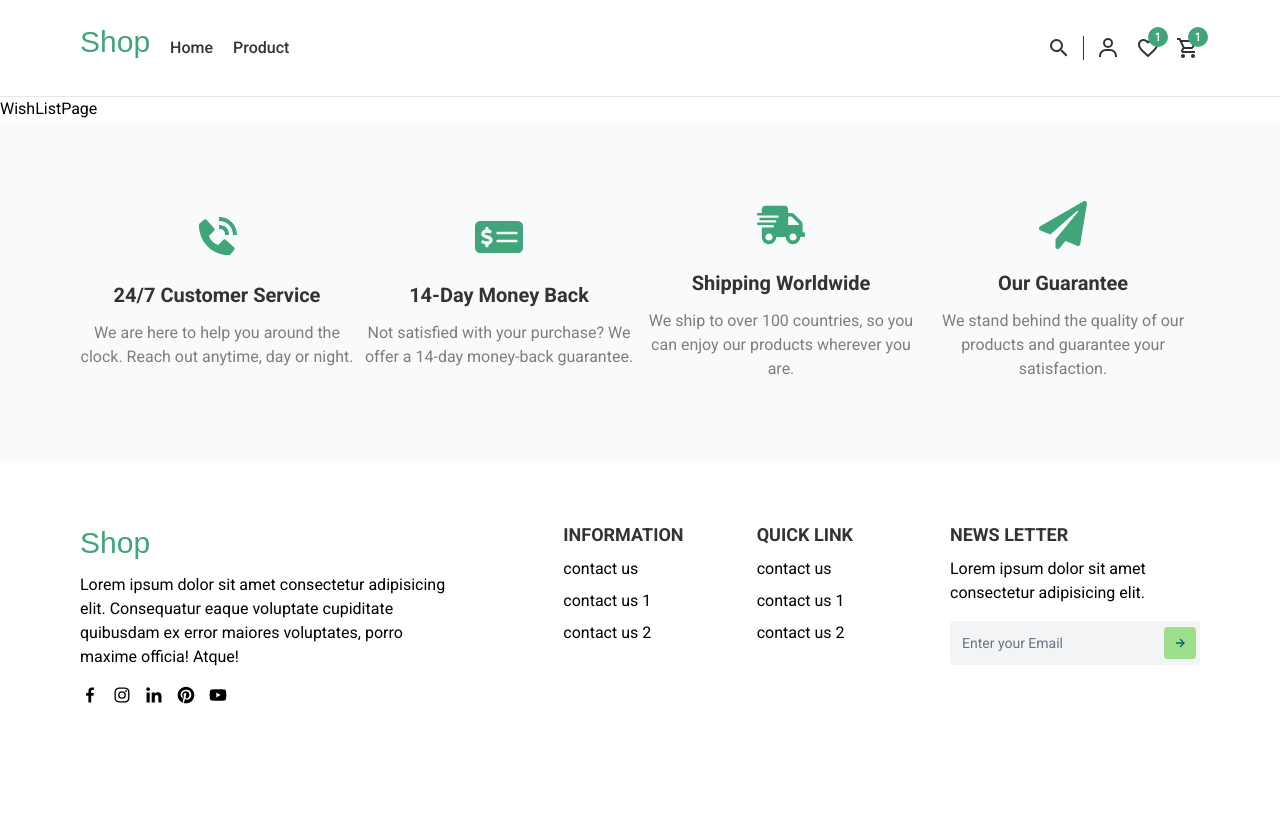
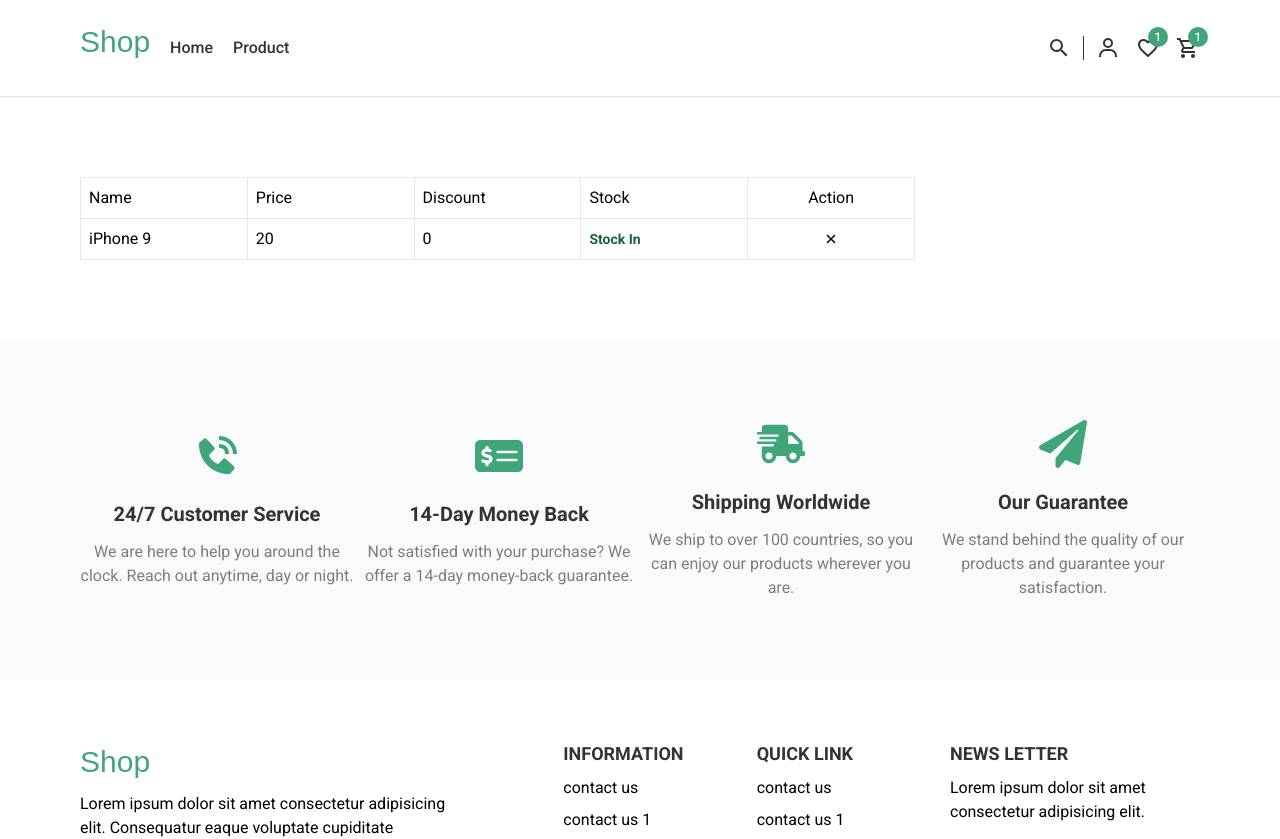
Before and after one commit to sahosmia/shop, a React (Vite) app: page /wish-lists in a window 1280 px wide. Shown: the top 839 px of the page. Before the commit the page ends 800 px from the top, so only its background shows below. Built offline with nearby package versions, Linux system fonts and the light colour scheme; a web font is replaced by a local one.

Commit message:
wishlist page functionality done, due design

```diff
--- /dev/null
+++ b/src/components/WishLists/WishListItem.tsx
@@ -0,0 +1,45 @@
+import { IoClose } from "react-icons/io5";
+import { Link } from "react-router-dom";
+import { useDispatch } from "react-redux";
+import { ProductType, WishListItemPropsType } from "../../types";
+import { DELETE_Wish } from "../../features/wish-lists/wishListsSlice";
+import { toast } from "react-toastify";
+import { productsData } from "../../data/dummy";
+
+const WishListItem = ({ wishListItem }: WishListItemPropsType) => {
+  const dispatch = useDispatch();
+
+  const product: ProductType | undefined = productsData.find(
+    (item) => item.id === wishListItem.productId
+  );
+  // Function to handle delete
+  const onDelete = () => {
+    dispatch(DELETE_Wish({ productId: wishListItem.productId }));
+    toast.success(`Deleted ${wishListItem.productId}`);
+  };
+
+  return (
+    <div className="flex divide-x">
+      <div className="flex-1 p-2">
+        <Link to={`/products/${product?.id}`}>{product?.title}</Link>
+      </div>
+      <div className="flex-1 p-2">{product?.price}</div>
+
+      <div className="flex-1 p-2">{product?.discountPercentage}</div>
+      <div className="flex-1 p-2">
+        {product && product.stock === 0 ? (
+          <span className="text-sm text-red-800 font-semibold">Stock Out</span>
+        ) : (
+          <span className="text-sm text-green-800 font-semibold">Stock In</span>
+        )}
+      </div>
+      <div className="flex-1 p-2 flex justify-center">
+        <button onClick={onDelete} className="border-none">
+          <IoClose />
+        </button>
+      </div>
+    </div>
+  );
+};
+
+export default WishListItem;
--- a/src/pages/WishListPage.tsx
+++ b/src/pages/WishListPage.tsx
@@ -1,8 +1,61 @@
+import { Helmet } from "react-helmet";
+import { Link } from "react-router-dom";
+import { useSelector } from "react-redux";
+import { WishListItemReduxType } from "../types";
+import WishListItem from "../components/WishLists/WishListItem";
+
 
 const WishListPage = () => {
+  const wishLists = useSelector(
+    (state: { wishLists: WishListItemReduxType[] }) => state.wishLists
+  );
   return (
-    <div>WishListPage</div>
-  )
+    <>
+      <Helmet>
+        <title>Wish Lists Page</title>
+        <meta name="description" content="Anything will never seo." />
+      </Helmet>
+
+      <section className="py-20">
+        <div className="container">
+          {wishLists.length > 0 ? (
+            <div className=" grid grid-cols-12 gap-5">
+              <div className="col-span-9">
+                <div className="divide-y border">
+                  <div className="flex divide-x">
+                    <div className="flex-1 p-2">Name</div>
+                    <div className="flex-1 p-2">Price</div>
+                    <div className="flex-1 p-2">Discount</div>
+                    <div className="flex-1 p-2">Stock</div>
+                    <div className="flex-1 p-2 flex justify-center">Action</div>
+                  </div>
+                  {wishLists.map((wishListItem) => (
+                    <WishListItem
+                      key={wishListItem.id}
+                      wishListItem={wishListItem}
+                    />
+                  ))}
+                </div>
+
+
+
+              </div>
+
+            </div>
+          ) : (
+            <div className="bg-red-200 w-full p-5 rounded ">
+              <p>
+                No Data here.{" "}
+                <Link className="text-blue-400" to="/products">
+                  Continue Shoping
+                </Link>
+              </p>
+            </div>
+          )}
+        </div>
+      </section>
+    </>
+  );
 }
 
 export default WishListPage
--- a/src/types/index.ts
+++ b/src/types/index.ts
@@ -67,6 +67,10 @@ export type CardItemPropsType = {
   onStockError:(status:boolean) => void;
 };
 
+export type WishListItemPropsType = {
+  wishListItem: WishListItemReduxType;
+};
+
 export type CartReducerAction =
   | { type: "ADD_CART";  productId: number; quantity: number }
   | { type: "UPDATE_QUANTITY_CART"; id: number; quantity: number }
```
